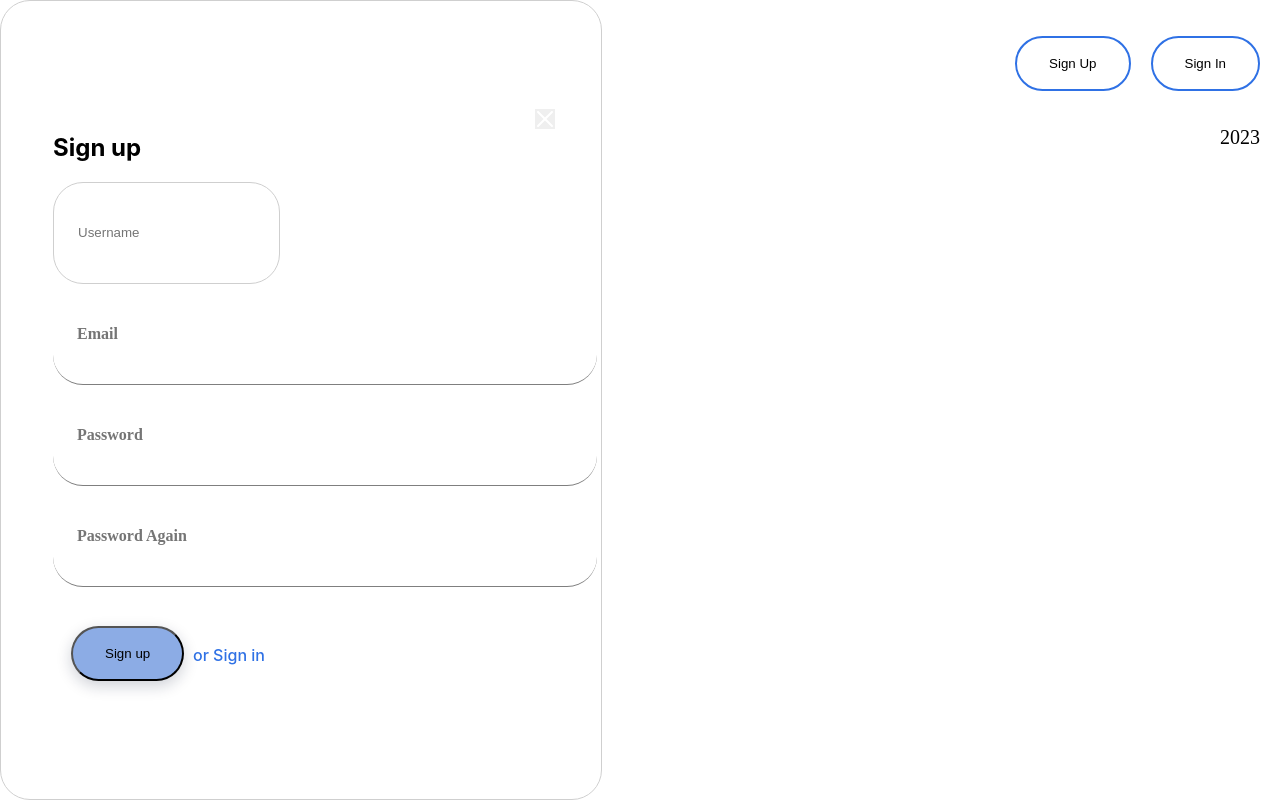
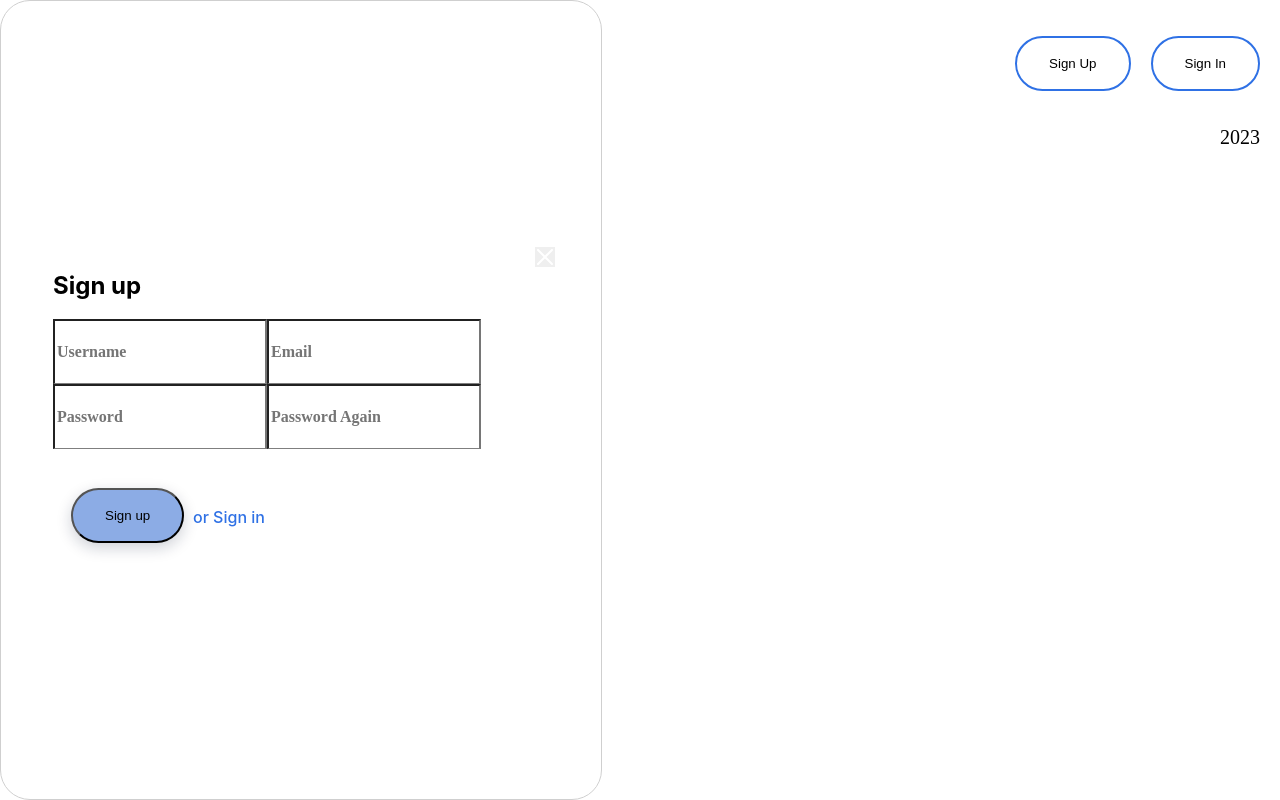
Before and after one commit to Gaktines/job-explorer-frontend, a React (Create React App) app: page /about in a window 1280 px wide. Both pictures are taken after a click on the button "Sign Up". Built offline with nearby package versions, Linux system fonts and the light colour scheme; no server answers.

Commit message:
jsupdates

```diff
--- a/src/components/App/App.js
+++ b/src/components/App/App.js
@@ -15,7 +15,7 @@ import EditProfileModal from "../EditProfileModal/EditProfileModal";
 function App() {
   const [activeModal, setActiveModal] = useState("");
   const [selectedCard, setSelectedCard] = useState({});
-
+const [jobItems, setJobItems] = useState({});
   const [loggedIn, setLoggedIn] = useState(false);
   const [userData, setUserData] = useState(null);
   const [currentUser, setCurrentUser] = useState(null);
@@ -83,17 +83,12 @@ function App() {
     };
   }, [activeModal]); // watch activeModal here
 
-  /* useEffect(() => {
-    getWeatherForecast()
-      .then((data) => {
-
-      })
-      .catch((error) => {
-        console.error(error);
-      });
-  }, []);*/
-
-  useEffect(() => {}, [loggedIn]);
+useEffect(() => {
+fetchJobs()
+.then((data) => {
+  console.log(data);
+})
+}, [loggedIn]);
 
   return (
     <CurrentUserContext.Provider value={currentUser}>
--- a/src/components/JobCard/JobCard.js
+++ b/src/components/JobCard/JobCard.js
@@ -1,37 +1,30 @@
-import React, { useContext } from "react";
-import { CurrentUserContext } from "../../contexts/CurrentUserContext";
+import React/*, { useContext } */from "react";
+//import { CurrentUserContext } from "../../contexts/CurrentUserContext";
 import "./JobCard.css";
 
-const JobCard = ({
-  item,
-  onSelectCard,
-  selectedCard,
-  onCardLike,
-  loggedIn,
-}) => {
-  const currentUser = useContext(CurrentUserContext);
+const JobCard = ({ data, onSelectCard, loggedIn }) => {
+  //const currentUser = useContext(CurrentUserContext);
 
   return (
     <div className="card">
       {loggedIn ? (
         <>
           <div className="card__title-block">
-            <div className="card__title">{item.name}</div>
+            <div className="card__title">{data.companyName}</div>
           </div>
         </>
       ) : (
         <>
           <div className="card__title-block">
-            <div className="card__title">{item.name}</div>
+            <div className="card__title">{data.companyName}</div>
           </div>
         </>
       )}
-      <img
-        src={item?.imageUrl || item?.link}
-        className="card__image"
-        alt={item.name}
-        onClick={() => onSelectCard(item)}
-      />
+      <div className="card_job">{data.jobName}</div>
+      <div className="card__date">{Date}</div>
+      <a href={data.link} onClick={onSelectCard}>
+        Job Link
+      </a>
     </div>
   );
 };
--- a/src/components/Main/Main.js
+++ b/src/components/Main/Main.js
@@ -4,6 +4,8 @@ import JobCard from "../JobCard/JobCard";
 
 function Main({ onSelectCard, jobItems, setSelectedCard, loggedIn }) {
   const sortedCards = jobItems?.filter((item) => {
+    console.log(jobItems);
+    console.log(item);
     return item;
 });
 
@@ -12,7 +14,17 @@ function Main({ onSelectCard, jobItems, setSelectedCard, loggedIn }) {
       <section className="card__section">
         Today is {Date}
         <div className="card__items">
-          {sortedCards.map((x) => (
+
+        </div>
+      </section>
+    </main>
+  );
+}
+
+export default Main;
+
+
+/* {sortedCards.map((x) => (
             <JobCard
               item={x}
               key={x._id}
@@ -22,11 +34,4 @@ function Main({ onSelectCard, jobItems, setSelectedCard, loggedIn }) {
               }}
               loggedIn={loggedIn}
             />
-          ))}
-        </div>
-      </section>
-    </main>
-  );
-}
-
-export default Main;
+          ))}*/
--- a/src/components/RegisterModal/RegisterModal.css
+++ b/src/components/RegisterModal/RegisterModal.css
@@ -87,7 +87,7 @@
   background: #fff;
 }
 
-.modal__input-link {
+.modal__input {
   color: rgba(0, 0, 0, 0.5);
   font-family: Cabinet Grotesk;
   font-size: 16px;
--- a/src/components/RegisterModal/RegisterModal.js
+++ b/src/components/RegisterModal/RegisterModal.js
@@ -43,7 +43,7 @@ const RegisterModal = ({
     >
       <h2 className="modal_header">Sign up</h2>
       <input
-        className="modal__input-username"
+        className="modal__input"
         type="text"
         name="name"
         placeholder="Username"
@@ -54,7 +54,7 @@ const RegisterModal = ({
       ></input>
 
       <input
-        className="modal__email"
+        className="modal__input"
         type="email"
         name="email"
         placeholder="Email"
@@ -64,7 +64,7 @@ const RegisterModal = ({
       ></input>
 
       <input
-        className="modal__password"
+        className="modal__input"
         type="text"
         name="password"
         placeholder="Password"
@@ -76,7 +76,7 @@ const RegisterModal = ({
       ></input>
 
       <input
-        className="modal__password"
+        className="modal__input"
         type="text"
         name="password"
         placeholder="Password Again"
--- a/src/utils/Api.js
+++ b/src/utils/Api.js
@@ -1,4 +1,4 @@
-const baseUrl = "https://www.themuse.com/api/public/jobs";
+const baseUrl = "https://www.themuse.com/api/public";
 
 
 
@@ -7,7 +7,7 @@ export const checkResponse = (res) => {
 };
 
 export const fetchJobs = () => {
-  const getJobs = fetch(`${baseUrl}?page=13`, {
+  const getJobs = fetch(`${baseUrl}/jobs?page=13`, {
     method: "GET",
     headers: {
       "Content-Type": "application/json",
```
